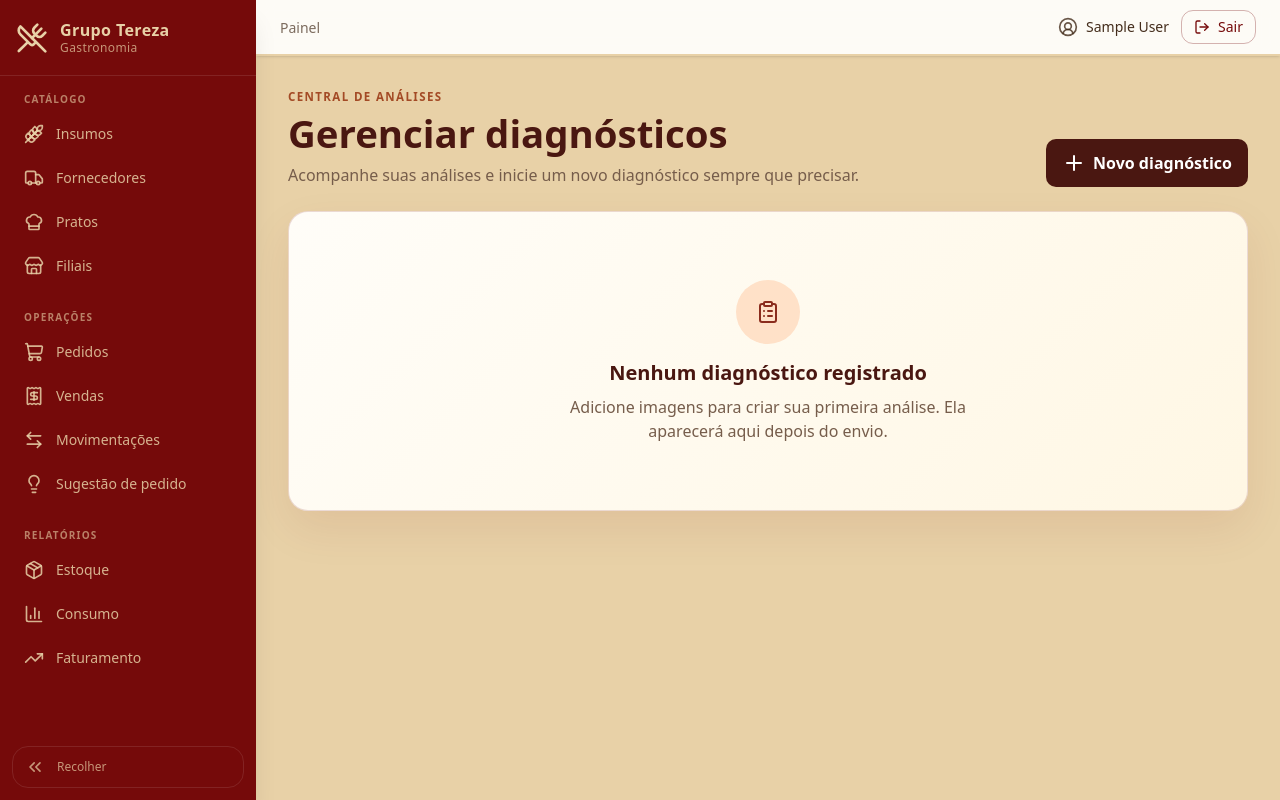
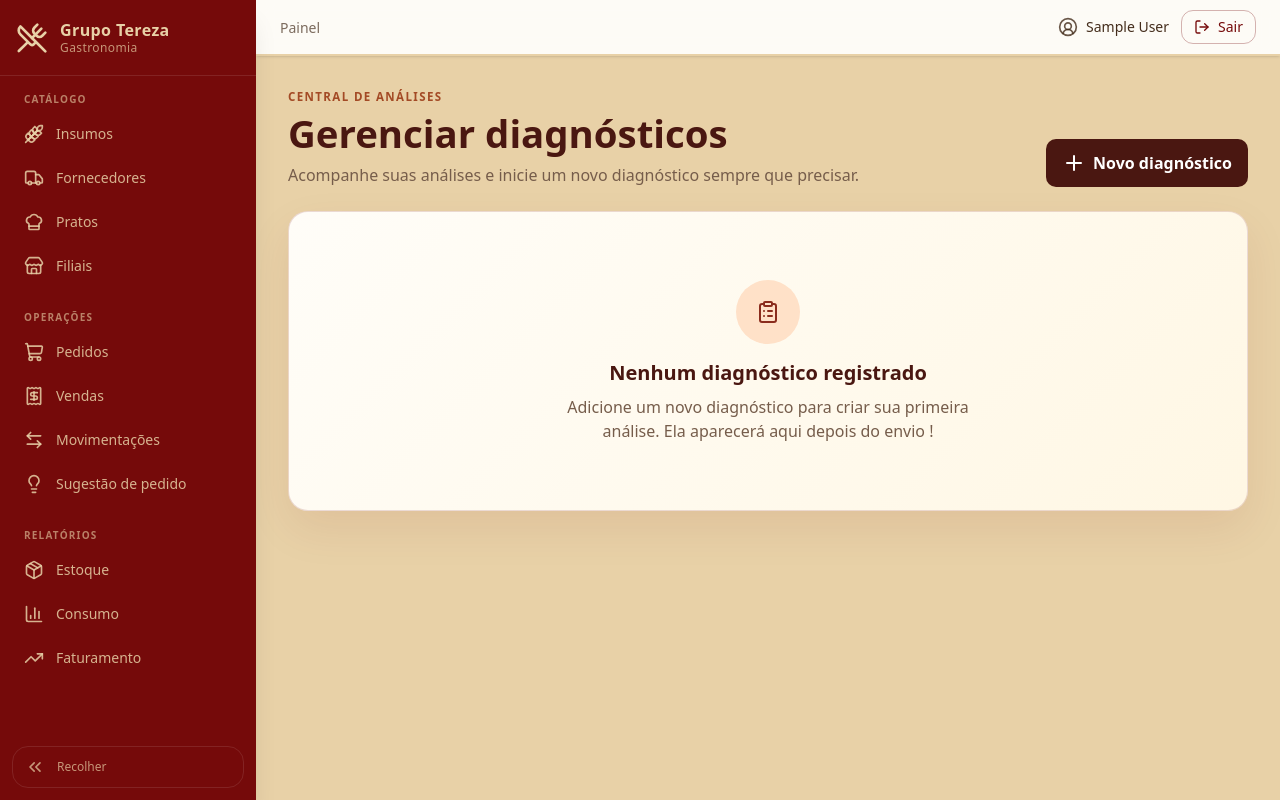
Before and after one commit to mikaellecosta/HackatonAgro, a Django app: page /diagnosticos/ in a window 1280 px wide. Run offline with Django 5.2, Linux system fonts and the light colour scheme; the visitor is signed in with stand-in values (Sample User, id 1); style sheets or scripts are compiled from the project's sources.

Commit message:
Co-authored-by: ArnonLuisM <ArnonLuisM@users.noreply.github.com>

```diff
--- a/core/templates/core/diagnostico/lista.html
+++ b/core/templates/core/diagnostico/lista.html
@@ -24,6 +24,6 @@
 		<a class="diagnostics-new" href="{% url 'core:diagnostico_novo' %}"><i data-lucide="plus" size="17"></i> Novo diagnóstico</a>
 	</header>
 	{% if request.GET.enviado %}<div class="diagnostics-notice" role="status"><i data-lucide="check-circle-2" size="18"></i> Diagnóstico enviado com sucesso e encaminhado para análise.</div>{% endif %}
-	<div class="diagnostics-panel"><div><div class="diagnostics-empty-icon"><i data-lucide="clipboard-list" size="30"></i></div><h2 class="diagnostics-empty-title">Nenhum diagnóstico registrado</h2><p class="diagnostics-empty-copy">Adicione imagens para criar sua primeira análise. Ela aparecerá aqui depois do envio.</p></div></div>
+	<div class="diagnostics-panel"><div><div class="diagnostics-empty-icon"><i data-lucide="clipboard-list" size="30"></i></div><h2 class="diagnostics-empty-title">Nenhum diagnóstico registrado</h2><p class="diagnostics-empty-copy">Adicione um novo diagnóstico para criar sua primeira análise. Ela aparecerá aqui depois do envio !</p></div></div>
 </section>
 {% endblock %}
```
